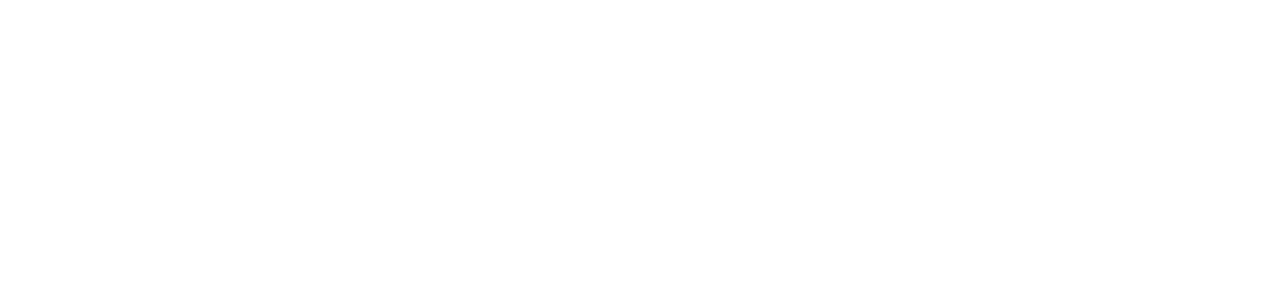
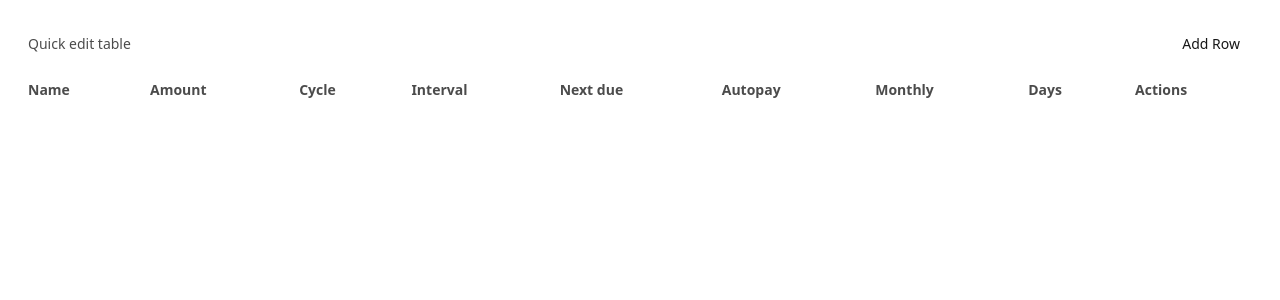
Before and after one commit to kngzero/ML-Bubble-Budget, a React (Vite) app: page / in a window 1280 px wide. Shown: the top 300 px of the page. Built offline with nearby package versions, Linux system fonts and the light colour scheme.

Commit message:
Use Editor and TableView in App

```diff
--- a/src/App.jsx
+++ b/src/App.jsx
@@ -1,4 +1,4 @@
-import { useEffect, useMemo, useRef, useState } from "react";
+import { useEffect, useMemo, useState } from "react";
 import {
   addInterval,
   monthlyEquivalent,
@@ -8,9 +8,9 @@
   parseHue,
 } from "./lib/utils.js";
 
-function Editor({ form, set, onCancel, inputClass }) {
+function Editor({ form, set, onCancel, onSubmit, inputClass }) {
   return (
-    <form>
+    <form onSubmit={onSubmit}>
       <label className="text-sm col-span-2">
         Next due
         <input
@@ -56,6 +56,7 @@
   onDelete,
   onMarkPaid,
   onAdd,
+  onEdit,
   inputClass,
 }) {
   return (
@@ -184,6 +185,12 @@
                   <td className="px-3 py-2">
                     <div className="flex gap-2">
                       <button
+                        onClick={() => onEdit(r.id)}
+                        className="px-2 py-1 rounded-lg bg-neutral-700"
+                      >
+                        Edit
+                      </button>
+                      <button
                         onClick={() => onMarkPaid(r.id)}
                         className="px-2 py-1 rounded-lg bg-white text-neutral-900"
                       >
@@ -277,5 +284,89 @@
 
 export default function App() {
   runSelfTests();
-  return <div />;
+
+  const today = new Date().toISOString().slice(0, 10);
+
+  const [rows, setRows] = useState(() => {
+    try {
+      const stored = localStorage.getItem("rows");
+      return stored ? hydrate(JSON.parse(stored)) : [];
+    } catch {
+      return [];
+    }
+  });
+  const [editing, setEditing] = useState(null);
+
+  useEffect(() => {
+    try {
+      localStorage.setItem("rows", JSON.stringify(dehydrate(rows)));
+    } catch {}
+  }, [rows]);
+
+  const rowsWithDays = useMemo(
+    () =>
+      rows.map((r) => ({
+        ...r,
+        daysLeft: daysBetween(today, r.nextDue),
+      })),
+    [rows, today],
+  );
+
+  const updateRow = (id, changes) => {
+    setRows((rs) => rs.map((r) => (r.id === id ? { ...r, ...changes } : r)));
+  };
+  const deleteRow = (id) => {
+    setRows((rs) => rs.filter((r) => r.id !== id));
+  };
+  const markPaid = (id) => {
+    setRows((rs) =>
+      rs.map((r) =>
+        r.id === id
+          ? { ...r, nextDue: addInterval(r.nextDue, r.cycle, r.intervalDays) }
+          : r,
+      ),
+    );
+  };
+  const addRow = () => {
+    setRows((rs) => [...rs, normalizeItem({ name: "New", amount: 0 })]);
+  };
+
+  const editRow = (id) => {
+    const r = rows.find((x) => x.id === id);
+    if (r) setEditing({ ...r });
+  };
+  const setField = (field, value) => {
+    setEditing((f) => ({ ...f, [field]: value }));
+  };
+  const cancelEdit = () => setEditing(null);
+  const saveEdit = (e) => {
+    e.preventDefault();
+    if (editing) updateRow(editing.id, editing);
+    setEditing(null);
+  };
+
+  return (
+    <div className="p-4 flex flex-col gap-6">
+      <TableView
+        rows={rowsWithDays}
+        currency="$"
+        lookahead={30}
+        onChange={updateRow}
+        onDelete={deleteRow}
+        onMarkPaid={markPaid}
+        onAdd={addRow}
+        onEdit={editRow}
+        inputClass="bg-neutral-800"
+      />
+      {editing && (
+        <Editor
+          form={editing}
+          set={setField}
+          onCancel={cancelEdit}
+          onSubmit={saveEdit}
+          inputClass="bg-neutral-800"
+        />
+      )}
+    </div>
+  );
 }
```
